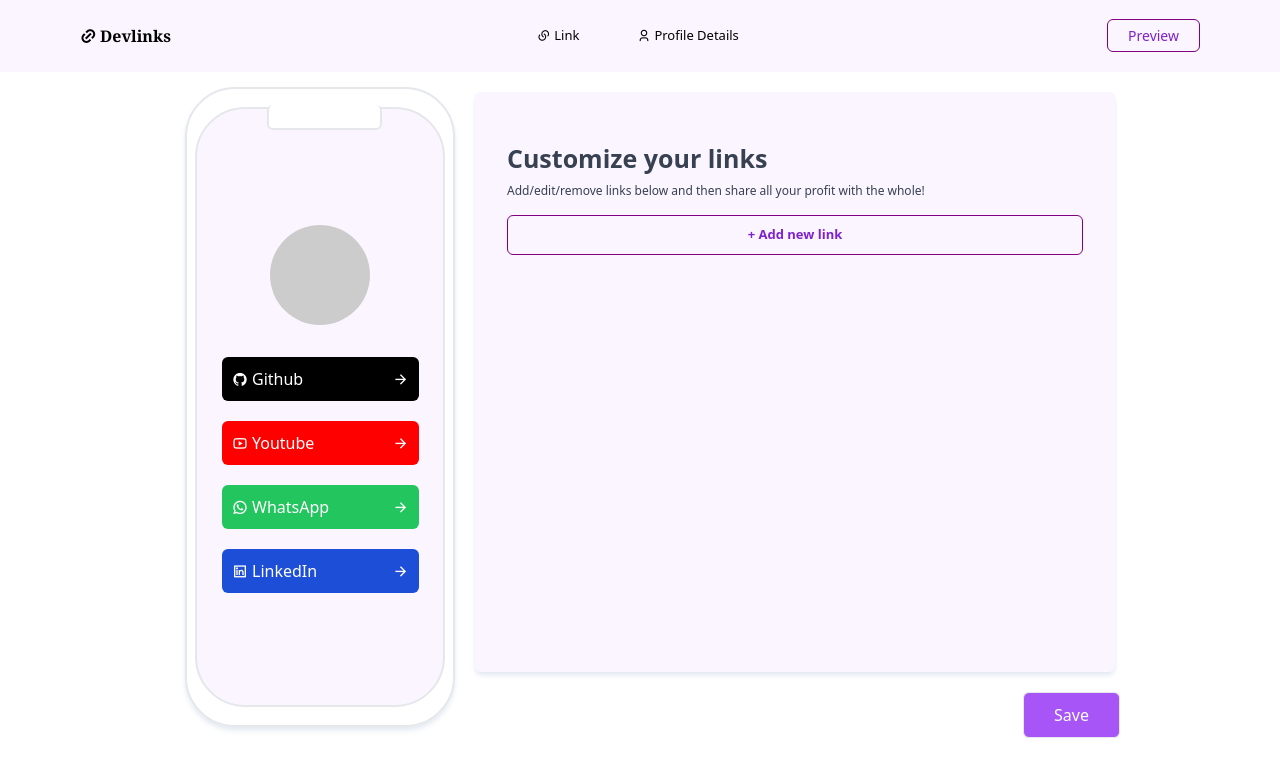
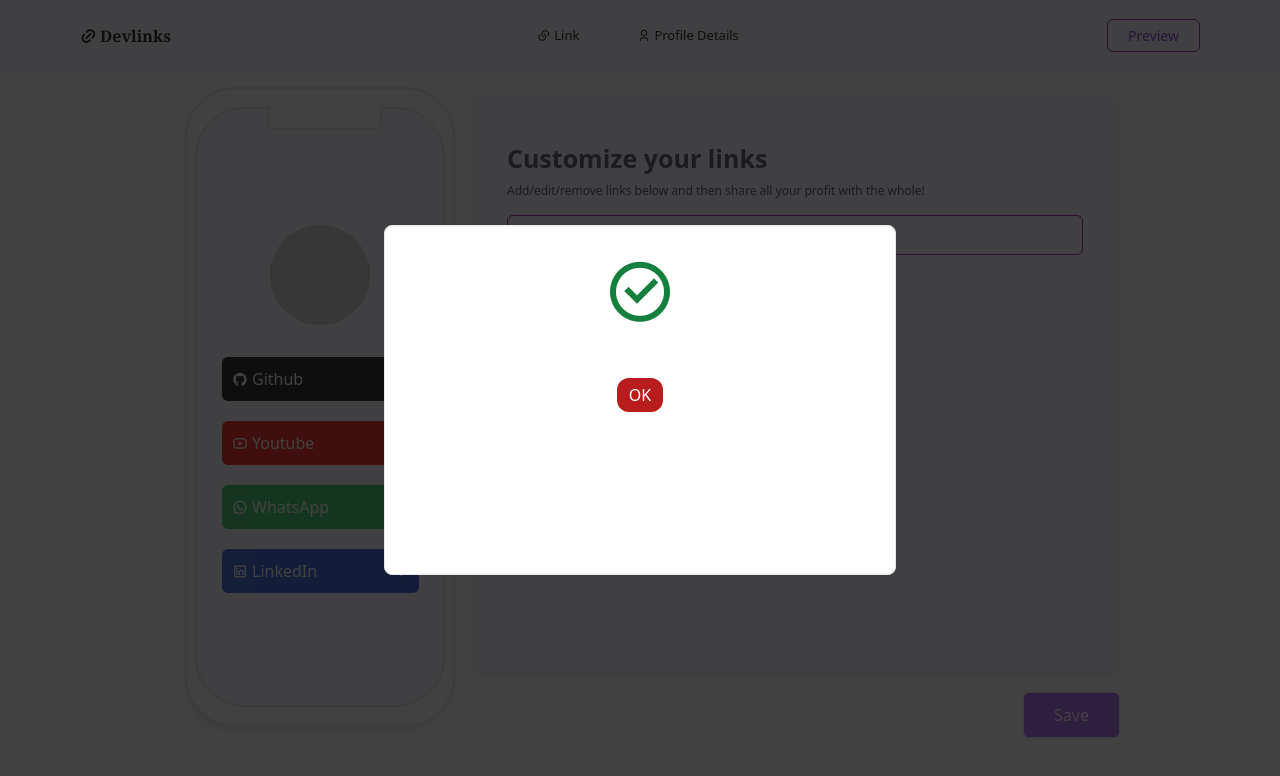
Before and after one commit to Niffer-dev/link-tree, a React (Vite) app: page / in a window 1280 px wide. Shown: the top 776 px of the page. Built offline with nearby package versions, Linux system fonts and the light colour scheme.

Commit message:
alert modal

```diff
--- /dev/null
+++ b/src/components/alertModal/Alert.jsx
@@ -0,0 +1,21 @@
+import React from 'react'
+
+const Alert = ({alertType, alert, setAlert}) => {
+  return (
+    <div>
+        <div className='fixed top-0 left-0 w-full h-full flex justify-center items-center' style={{ backgroundColor:"rgba(18,18,18, 0.8)" }}>
+            <div className='flex-col gap-[40px] border text-center items-center w-[40%] h-[350px] bg-white rounded-lg px-[25px] py-[30px]'>
+
+                {
+                    alertType === 'error' ? <i class="ri-close-large-fill text-7xl text-center inline-flex text-red-700"></i> : <i class="ri-checkbox-circle-line text-7xl text-center inline-flex text-green-700"></i>
+                }
+
+                <p className='mt-[20px] text-xl'>{alert}</p>
+                <button className='mt-[30px] text-white bg-red-700 px-[12px] py-[5px] rounded-xl' onClick={() => setAlert(false)}>OK</button>
+            </div>
+        </div>
+    </div>
+  )
+}
+
+export default Alert
--- a/src/components/profiledetails/Profile.jsx
+++ b/src/components/profiledetails/Profile.jsx
@@ -1,6 +1,10 @@
-import React from 'react'
+import React, { useState } from 'react'
 
 const Profile = () => {
+    const [firstName, setFirstName] = useState('');
+    const [lastName, setLastName] = useState('');
+    const [email, setEmail] = useState('');
+
   return (
     <div>
         <div className="px-[2rem] py-[1rem] w-[100%] h-[580px] m-5 bg-purple-50 rounded-md shadow-md shadow-slate-200">
@@ -17,18 +21,22 @@
             <div className='mt-4 bg-gray-50 px-[1rem] py-[1rem] shadow-md shadow-slate-100'>
                 <div className='flex justify-between'>
                     <p className='text-[13px]'>First name</p>
-                    <input type="text" className='px-[15px] py-[5px] w-auto shadow-slate-300 shadow-sm'/>
+                    <input onChange={(e) => {setFirstName(e.target.value)}} type="text" className='px-[15px] py-[5px] w-auto shadow-slate-300 shadow-sm'/>
                 </div>
                 <div className='flex justify-between my-5'>
                     <p className='text-[13px]'>Last name</p>
-                    <input type="text" className='px-[15px] py-[5px] w-auto shadow-slate-300 shadow-sm'/>
+                    <input onChange={(e) => {setLastName(e.target.value)}} type="text" className='px-[15px] py-[5px] w-auto shadow-slate-300 shadow-sm'/>
                 </div>
                 <div className='flex justify-between'>
                     <p className='text-[13px]'>Email</p>
-                    <input type="text" className='px-[15px] py-[5px] w-auto shadow-slate-300 shadow-sm'/>
+                    <input onChange={(e) => {setEmail(e.target.value)}} type="text" className='px-[15px] py-[5px] w-auto shadow-slate-300 shadow-sm'/>
                 </div>
             </div>
         </div>
+
+        {
+        alert && <Alert alertType={alertType} alert={alert} setAlert={setAlert} />
+        }
     </div>
   )
 }
--- a/src/pages/home/Home.jsx
+++ b/src/pages/home/Home.jsx
@@ -3,6 +3,7 @@
 import Customizelinks from '../../components/customizelinks/Customizelinks';
 import Button from '../../components/button/Button';
 import Testing from '../../components/testing/Testing';
+import Alert from '../../components/alertModal/Alert';
 
 const Home = () => {
     const [number, setNumber] = useState(0);
@@ -28,6 +29,8 @@
         <Button getInputs={getInputs}/>
       </div>
 
+      <Alert/>
+
     </div>
    )
 }
```
